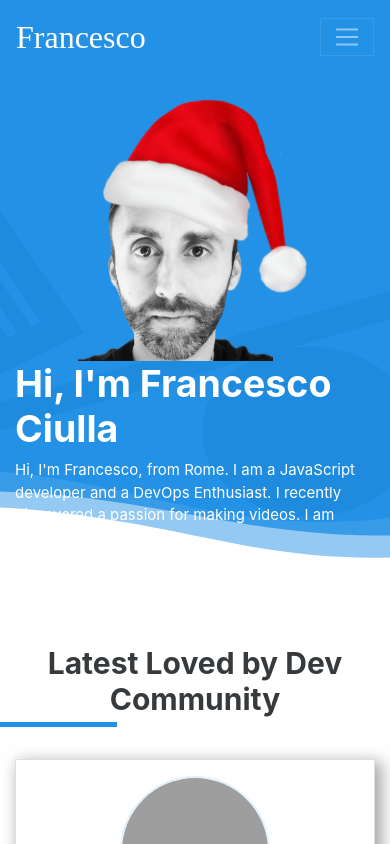
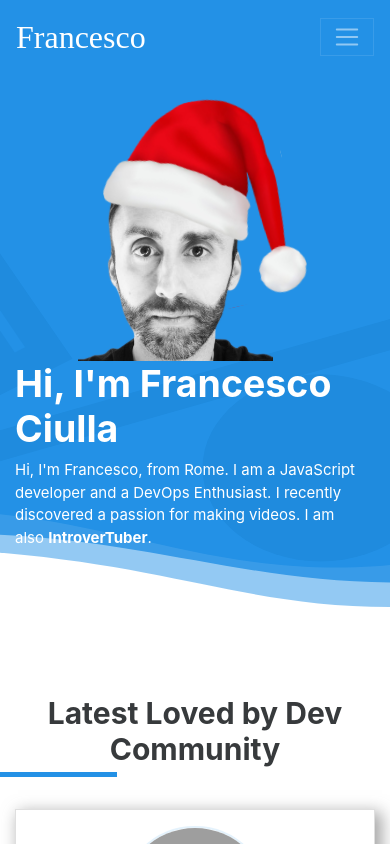
Before and after one commit to DentedCode/introvertuber-francesco-gift, a Next.js app: page / in a window 390 px wide. Shown: the top 844 px of the page. Built offline with nearby package versions, Linux system fonts and the light colour scheme; grey boxes are pictures that could not be loaded; a web font is replaced by a local one.

Commit message:
hero section bottom padding fixed

```diff
--- a/pages/index.js
+++ b/pages/index.js
@@ -19,7 +19,7 @@ export default function Home({ interviews, messages, blogs }) {
                 <p>
                   Hi, I'm Francesco, from Rome. I am a JavaScript developer and
                   a DevOps Enthusiast. I recently discovered a passion for
-                  making videos. I am also IntroverTuber.
+                  making videos. I am also <strong> IntroverTuber</strong>.
                 </p>
               </div>
               <div className="hero-img  ">
--- a/styles/globals.css
+++ b/styles/globals.css
@@ -49,7 +49,7 @@ nav {
 
 .hero-text {
   max-width: 600px;
-  padding-top: 3rem;
+  padding-top: 6rem;
 }
 
 .hero-img {
@@ -165,7 +165,7 @@ ul {
   }
 
   .hero-text {
-    padding: 0 20px 0 0;
+    padding: 0 20px 50px 0;
     width: 100%;
   }
   .hero-img {
```
